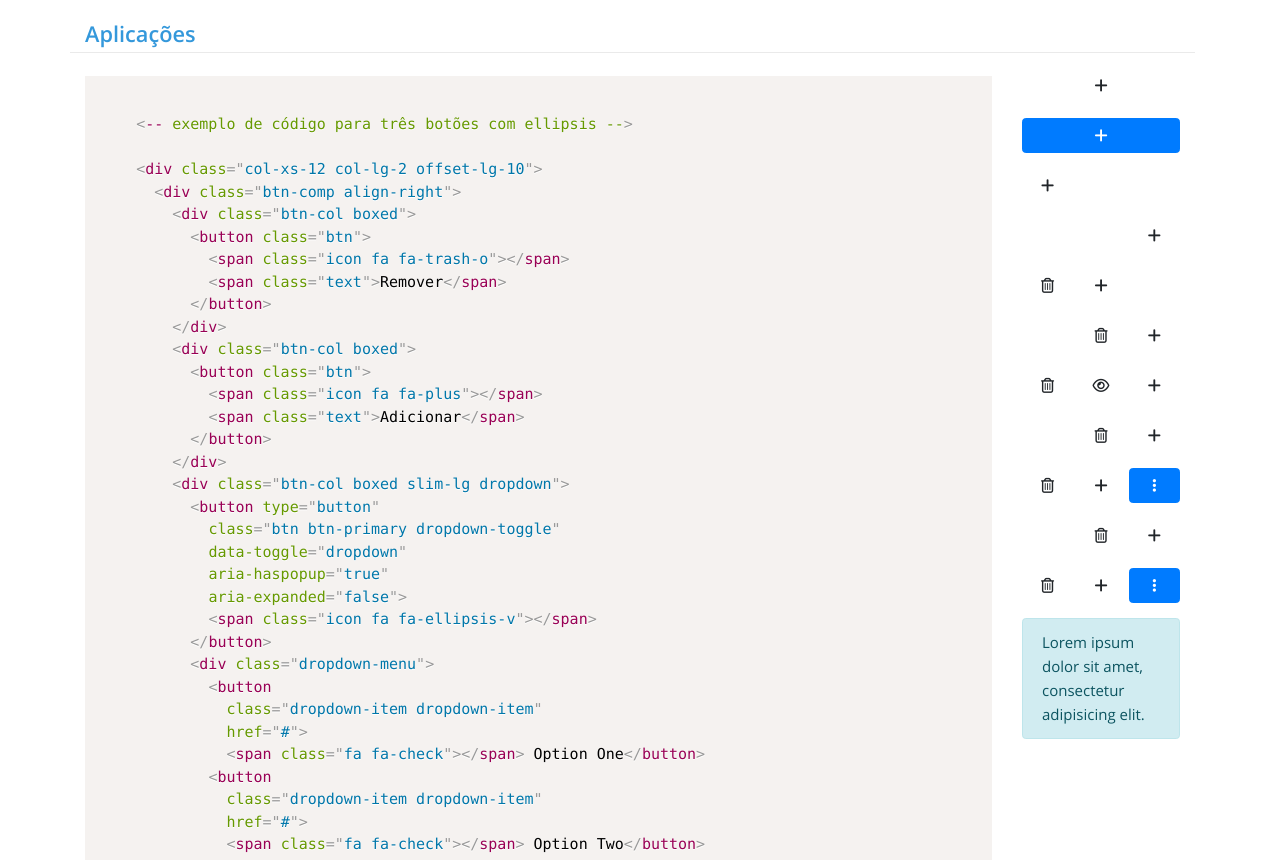
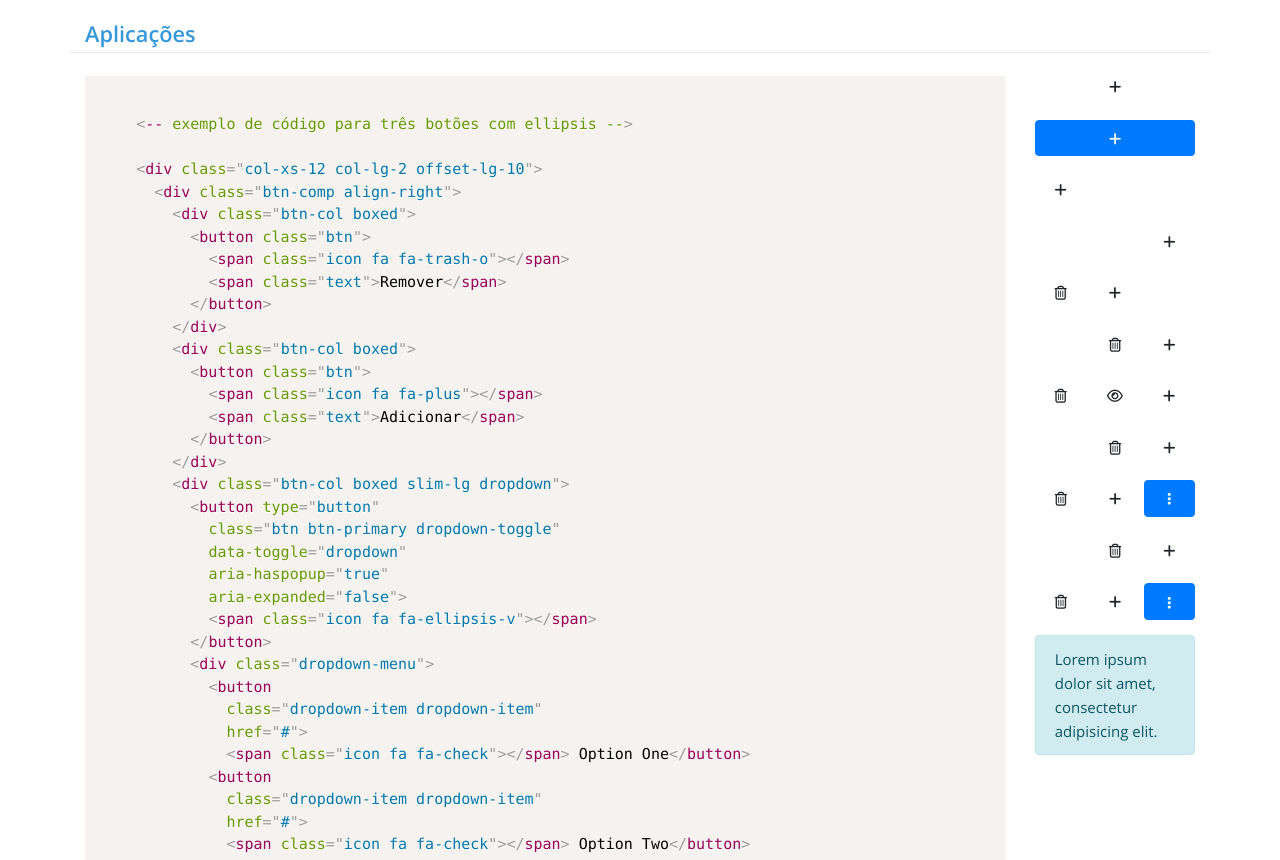
Before and after one commit to cguilhermef/ui-framework, a website: page buttons.html in a window 1280 px wide. Shown: the part 92-952 px from the top of the page. Drawn offline with nearby package versions, Linux system fonts and the light colour scheme; files that its build step writes are made by us from their sources.

Commit message:
Ajustes no btn-comp para equalizar a altura dos botões e melhorar a legibilidade dos icones

```diff
--- a/bower.json
+++ b/bower.json
@@ -1,6 +1,6 @@
 {
   "name": "ui-framework",
-  "version": "1.6.0",
+  "version": "1.6.1",
   "homepage": "https://github.com/zeta-labs/ui-framework",
   "authors": [
     "Theo Renck <carlos.renck@zeta.com.br>",
--- a/buttons.html
+++ b/buttons.html
@@ -75,11 +75,11 @@
             &lt;button
               class="dropdown-item dropdown-item"
               href="#"&gt;
-              &lt;span class="fa fa-check"&gt;&lt;/span&gt; Option One&lt;/button&gt;
+              &lt;span class="icon fa fa-check"&gt;&lt;/span&gt; Option One&lt;/button&gt;
             &lt;button
               class="dropdown-item dropdown-item"
               href="#"&gt;
-              &lt;span class="fa fa-check"&gt;&lt;/span&gt; Option Two&lt;/button&gt;
+              &lt;span class="icon fa fa-check"&gt;&lt;/span&gt; Option Two&lt;/button&gt;
           &lt;/div&gt;
         &lt;/div&gt;
       &lt;/div&gt;
@@ -91,7 +91,7 @@
                       <div class="btn-comp m-b">
                         <div class="btn-col full">
                           <button class="btn">
-                            <span class="fa fa-plus"></span>
+                            <span class="icon fa fa-plus"></span>
                           </button>
                         </div>
                       </div>
@@ -106,79 +106,79 @@
                       <div class="btn-comp m-b">
                         <div class="btn-col">
                           <button class="btn">
-                            <span class="fa fa-plus"></span>
+                            <span class="icon fa fa-plus"></span>
                           </button>
                         </div>
                       </div>
                       <div class="btn-comp align-right m-b">
                         <div class="btn-col">
                           <button class="btn">
-                            <span class="fa fa-plus"></span>
+                            <span class="icon fa fa-plus"></span>
                           </button>
                         </div>
                       </div>
                       <div class="btn-comp m-b">
                         <div class="btn-col">
                           <button class="btn">
-                            <span class="fa fa-trash-o"></span>
+                            <span class="icon fa fa-trash-o"></span>
                           </button>
                         </div>
                         <div class="btn-col">
                           <button class="btn">
-                            <span class="fa fa-plus"></span>
+                            <span class="icon fa fa-plus"></span>
                           </button>
                         </div>
                       </div>
                       <div class="btn-comp align-right m-b">
                         <div class="btn-col">
                           <button class="btn">
-                            <span class="fa fa-trash-o"></span>
+                            <span class="icon fa fa-trash-o"></span>
                           </button>
                         </div>
                         <div class="btn-col">
                           <button class="btn">
-                            <span class="fa fa-plus"></span>
+                            <span class="icon fa fa-plus"></span>
                           </button>
                         </div>
                       </div>
                       <div class="btn-comp m-b">
                         <div class="btn-col">
                           <button class="btn">
-                            <span class="fa fa-trash-o"></span>
+                            <span class="icon fa fa-trash-o"></span>
                           </button>
                         </div>
                         <div class="btn-col">
                           <button class="btn">
-                            <span class="fa fa-eye"></span>
+                            <span class="icon fa fa-eye"></span>
                           </button>
                         </div>
                         <div class="btn-col">
                           <button class="btn">
-                            <span class="fa fa-plus"></span>
+                            <span class="icon fa fa-plus"></span>
                           </button>
                         </div>
                       </div>
                       <div class="btn-comp align-right m-b">
                         <div class="btn-col">
                           <button class="btn">
-                            <span class="fa fa-trash-o"></span>
+                            <span class="icon fa fa-trash-o"></span>
                           </button>
                         </div>
                         <div class="btn-col offset-xs-on offset-lg-off">
                           <button class="btn">
-                            <span class="fa fa-plus"></span>
+                            <span class="icon fa fa-plus"></span>
                           </button>
                         </div>
                       </div>
                       <div class="btn-comp align-right m-b">
                         <div class="btn-col">
                           <button class="btn">
-                            <span class="fa fa-trash-o"></span>
+                            <span class="icon fa fa-trash-o"></span>
                           </button>
                         </div>
                         <div class="btn-col">
                           <button class="btn">
-                            <span class="fa fa-plus"></span>
+                            <span class="icon fa fa-plus"></span>
                           </button>
                         </div>
                         <div class="btn-col dropdown">
@@ -187,17 +187,17 @@
                             data-toggle="dropdown"
                             aria-haspopup="true"
                             aria-expanded="false">
-                            <span class="fa fa-ellipsis-v"></span>
+                            <span class="icon fa fa-ellipsis-v"></span>
                           </button>
                           <div class="dropdown-menu">
                             <button
                               class="dropdown-item dropdown-item"
                               href="#">
-                              <span class="fa fa-check"></span> Option One</button>
+                              <span class="icon fa fa-check"></span> Option One</button>
                             <button
                               class="dropdown-item dropdown-item"
                               href="#">
-                              <span class="fa fa-check"></span> Option Two</button>
+                              <span class="icon fa fa-check"></span> Option Two</button>
                           </div>
                         </div>
                       </div>
@@ -240,11 +240,11 @@
                             <button
                               class="dropdown-item dropdown-item"
                               href="#">
-                              <span class="fa fa-check"></span> Option One</button>
+                              <span class="icon fa fa-check"></span> Option One</button>
                             <button
                               class="dropdown-item dropdown-item"
                               href="#">
-                              <span class="fa fa-check"></span> Option Two</button>
+                              <span class="icon fa fa-check"></span> Option Two</button>
                           </div>
                         </div>
                       </div>
--- a/package.json
+++ b/package.json
@@ -1,7 +1,7 @@
 {
   "name": "ui-framework",
   "private": true,
-  "version": "v1.6.0",
+  "version": "v1.6.1",
   "devDependencies": {
     "autoprefixer-core": "^5.2.1",
     "grunt": "^0.4.5",
--- a/src/components/buttons.scss
+++ b/src/components/buttons.scss
@@ -7,10 +7,13 @@
   */
   font-size: 0;
   width: 100%;
+  &.align-right { text-align: right; }
+  &.align-left { text-align: left; }
 
   .btn {
     display: block;
-    font-size: 1rem;
+    // font-size: .875rem; /* equivalente a 14px - melhora o aspecto do ellipsis-v */
+    line-height: 1.6rem;
     margin: 0;
     min-width: 32px;
     padding: 0.35rem 0.5em;
@@ -36,29 +39,27 @@
   .btn-col.dropdown {
     position: relative;
   }
+  .btn-col .icon {
+    font-size: 14px;
+    line-height: 1;
+  }
   .btn-col.dropdown .dropdown-menu {
     left: auto;
     right: 0;
   }
+  .btn-col.dropdown.boxed .btn {
+    height: 4.05rem;
+  }
   .btn-col.dropdown .dropdown-toggle::after {
     display: none;
   }
-  .btn-col.dropdown > .icon::before {
-    margin-left: 5px;
-  }
-  .btn-col.boxed.dropdown .icon,
-  .btn-col.-slim.dropdown .icon {
-    line-height: 2.4rem;
-  }
-  .btn-col.-boxed.dropdown .icon,
-  .btn-col.slim.dropdown .icon {
-    line-height: 1;
+  .btn-col.boxed.dropdown .icon {
+    font-size: 28px;
+    vertical-align: middle;
   }
   .btn-col.boxed .text,
   .btn-col.-slim .text { display: block; }
 }
-.btn-comp.align-right { text-align: right; }
-.btn-comp.align-left { text-align: left; }
 
 @each $resolution in map-keys($resolution-list) {
   @include make-breakpoint($resolution) {
@@ -68,10 +69,18 @@
       .btn-col.offset-#{$resolution}-on { margin-left: (32.16666% + (1.75% * 2)); }
       .btn-col.offset-#{$resolution}-off { margin-left: 0; }
       .btn-col + .btn-col.offset-#{$resolution}-off { margin-left: 1.75%; }
+      .btn-col.dropdown.boxed-#{$resolution} .btn {
+        height: 4.05rem;
+      }
+      .btn-col.dropdown.slim-#{$resolution} .btn {
+        height: inherit;
+      }
       .btn-col.boxed-#{$resolution}.dropdown .icon {
-        line-height: 2.4rem;
+        font-size: 28px;
+        vertical-align: middle;
       }
       .btn-col.slim-#{$resolution}.dropdown .icon {
+        font-size: 14px;
         line-height: 1;
       }
     }
```
Also changed, not shown: dist/css/ui-framework.css, dist/css/ui-framework.min.css, 1 other file.
